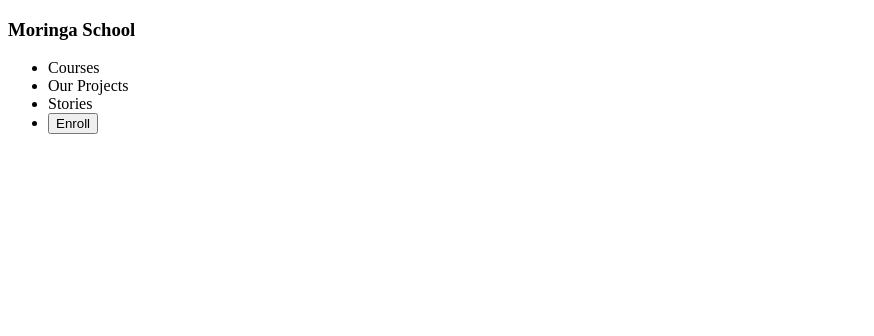
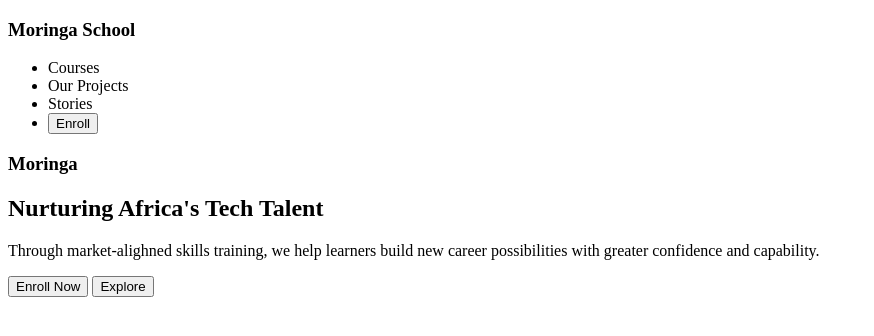
Before and after one commit to NicholasKungukamau/Moringa-School-Landing-Page, a plain HTML site: page index.html in a window 1280 px wide. Shown: the whole page, without its empty margins (0-874 px from the left). Drawn offline with Linux system fonts and the light colour scheme.

Commit message:
Tells More information about School

```diff
--- a/index.html
+++ b/index.html
@@ -21,8 +21,21 @@
                 <li><button class="buttons">Enroll</button></li>
             </ul>
         </div>
-    </nav>
-
+     </nav>
+           <!-- About Moringa-->
+            <section id="sectabout">
+                <div class="moringa">
+               <div class="">
+                   <h3>Moringa</h3>
+                   </div>
+                   <div class="nurt" ><h1>Nurturing Africa's Tech Talent</h1></div>
+                      <div>
+                        <p> Through market-alighned skills training, we help learners build new career possibilities with greater confidence and capability.</p>
+                       </div>
+                     <div> <button class="buttons">Enroll Now</button> <button>Explore</button>
+                        </div>
+                   </div>
+                     </section>
 
 
 
```
